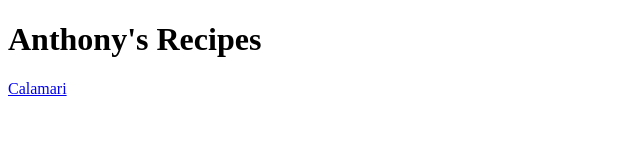
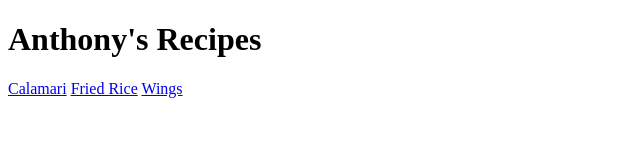
Before and after one commit to athe27/odin-recipes, a plain HTML site: page index.html in a window 1280 px wide. Shown: the whole page, without its empty margins (0-640 px from the left). Drawn offline with Linux system fonts and the light colour scheme.

Commit message:
Linked additional recipes to home page.

```diff
--- a/index.html
+++ b/index.html
@@ -9,5 +9,7 @@
 <body>
     <h1>Anthony's Recipes</h1>
     <a href="./recipes/calamari.html">Calamari</a>
+    <a href="./recipes/fried-rice.html">Fried Rice</a>
+    <a href="./recipes/wings.html">Wings</a>
 </body>
 </html>
```
Also changed, not shown: images/buffalo-wings.jpg (added), images/fried-rice.jpg (added).
